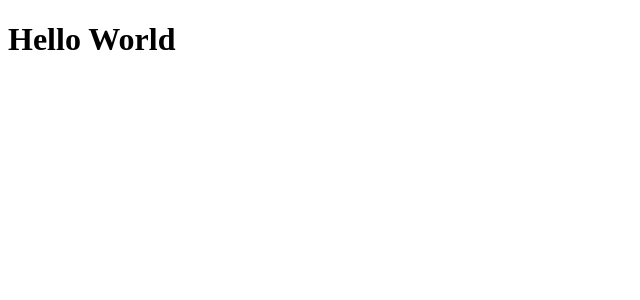
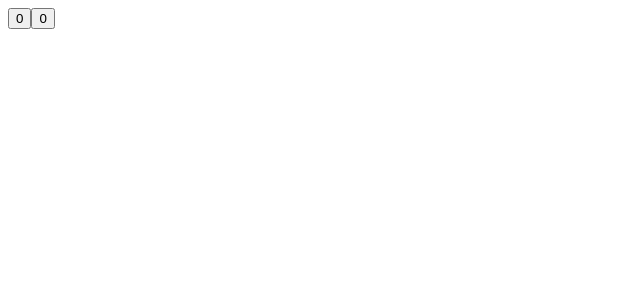
Before and after one commit to AYRtonMeD/letmeask, a React (Create React App) app: page / in a window 1280 px wide. Shown: the top 300 px of the page, without its empty margins (0-640 px from the left). Built offline with nearby package versions, Linux system fonts and the light colour scheme.

Commit message:
adicionando componente Button

```diff
--- a/src/App.tsx
+++ b/src/App.tsx
@@ -1,6 +1,11 @@
+import { Button } from "./components/Button"
+
 function App() {
   return (
-    <h1>Hello World</h1>
+    <div>
+      <Button />
+      <Button />
+    </div>
   );
 }
 
--- /dev/null
+++ b/src/components/Button.tsx
@@ -0,0 +1,14 @@
+import { useState } from "react";
+
+export function Button() {
+    const [counter, setCounter] = useState(0)
+
+    function increment() {
+        setCounter(counter+1)
+    }
+    return(
+        <button onClick={increment}>
+            {counter}
+        </button>
+    )
+}
```
